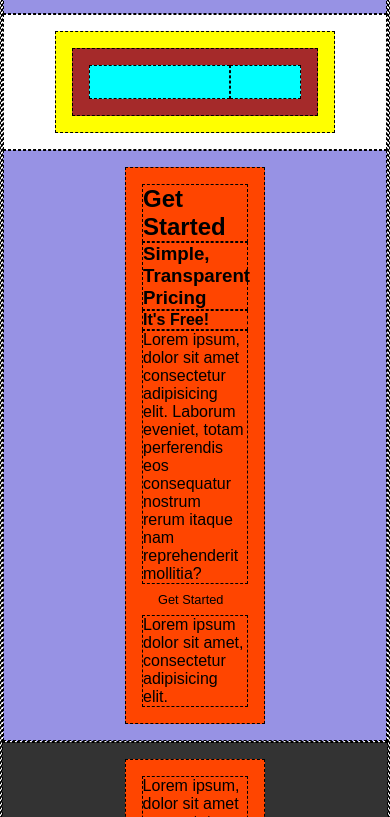
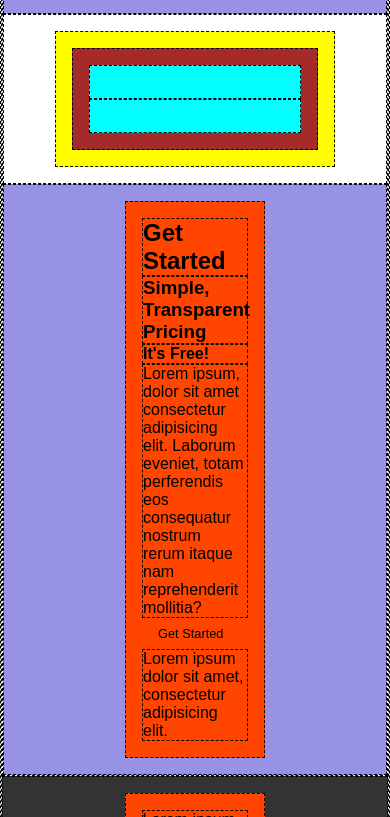
Before and after one commit to cyberfolk/html-css-responsive, a plain HTML site: page index.html in a window 390 px wide. Shown: the part 1183-2000 px from the top of the page. Drawn offline with Linux system fonts and the light colour scheme.

Commit message:
Fix responsive .about_us [html]

```diff
--- a/index.html
+++ b/index.html
@@ -137,11 +137,11 @@
             <section class="about_us">
                 <div class="container">
                     <div class="row">
-                        <div class="col_8">
+                        <div class="col_12 col_md_8">
 
                         </div>
                         <!-- /.col_8 -->
-                        <div class="col_4">
+                        <div class="col_12 col_md_4">
 
                         </div>
                         <!-- /.col_4 -->
```
